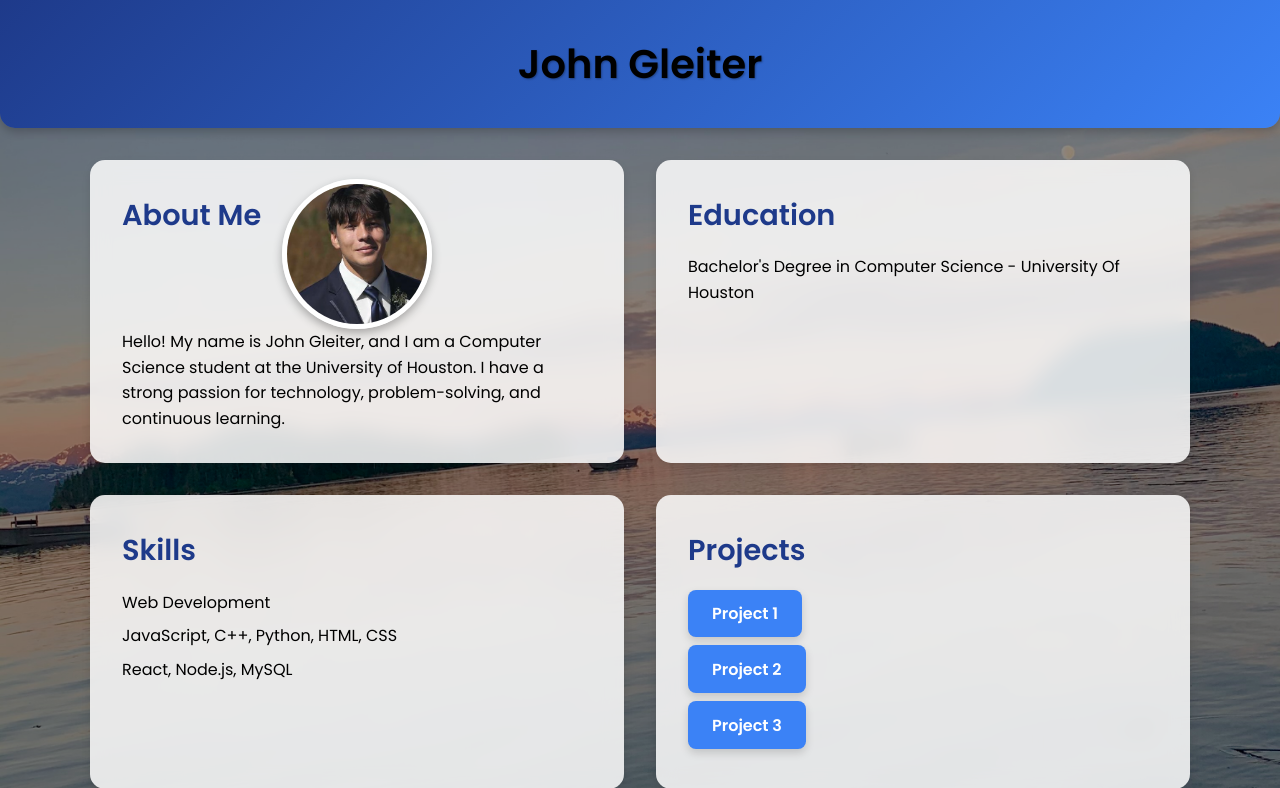
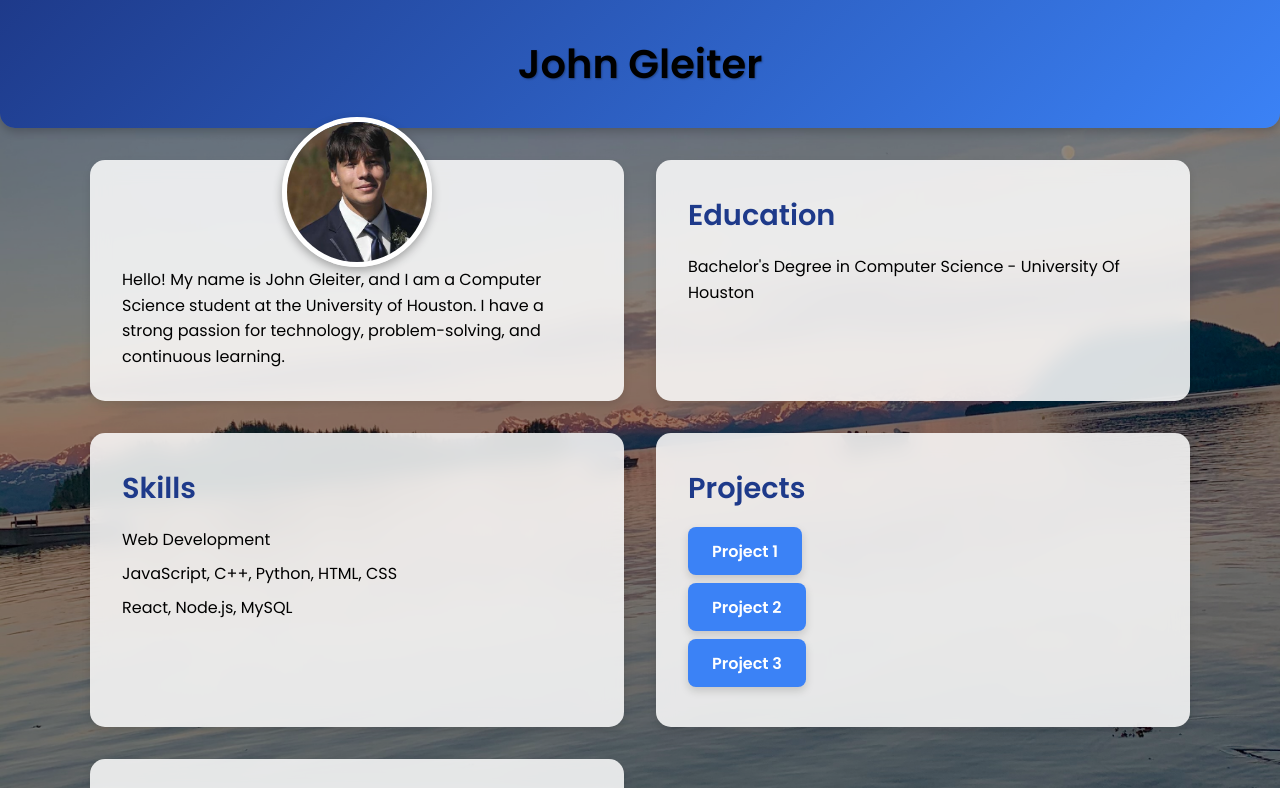
Before and after one commit to johnpaul123Z/jresume, a Flask app: page / in a window 1280 px wide. Shown: the top 788 px of the page. Run offline with Flask 2, Linux system fonts and the light colour scheme.

Commit message:
about me r

```diff
--- a/templates/home.html
+++ b/templates/home.html
@@ -179,7 +179,7 @@
 
   <div class="container">
     <section id="about" class="section">
-      <h2>About Me</h2>
+
       <div class="photo">
         <img src="static/8C70497D-ADF0-4C53-87D8-3FFE6A458BAE.jpeg" alt="Profile Photo" />
       </div>
```
